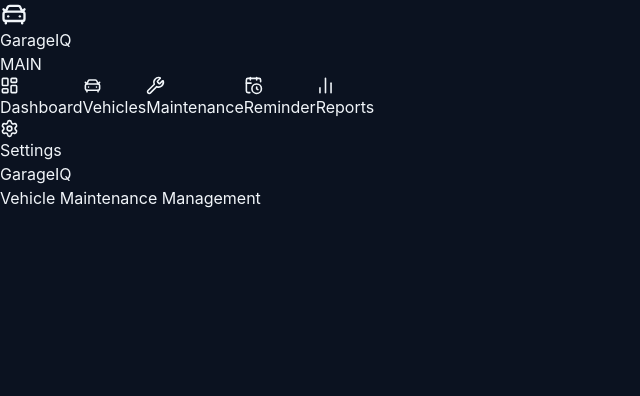
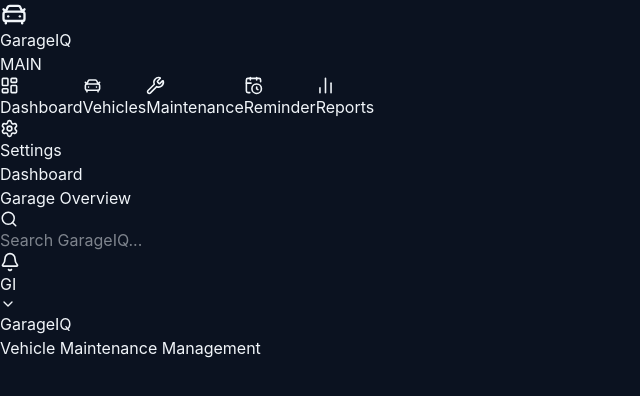
Before and after one commit to xTfTV/GarageIQ, a React (Vite) app in the folder src/renderer/: page /#/ in a window 1280 px wide. Shown: the top 396 px of the page, without its empty margins (0-640 px from the left). Built offline with nearby package versions, Linux system fonts and the light colour scheme.

Commit message:
ft ✨ - Implementing the top navigation bar component

```diff
--- a/src/renderer/src/App.tsx
+++ b/src/renderer/src/App.tsx
@@ -1,15 +1,24 @@
 import Sidebar from './Components/Layout/Sidebar'
+import Topbar from './Components/Layout/Topbar'
 
 function App(): React.JSX.Element {
   return (
     <div className="flex h-screen overflow-hidden bg-[#0b1220] text-[#f1f5f9]">
+      {/* Left sidebar */}
       <Sidebar />
 
-      <main className="min-w-0 flex-1 overflow-y-auto p-8">
-        <h1 className="text-3xl font-bold">GarageIQ</h1>
+      {/* Main application area */}
+      <div className="flex min-w-0 flex-1 flex-col">
+        {/* Top navigation */}
+        <Topbar />
 
-        <p className="mt-3 text-[#94a3b8]">Vehicle Maintenance Management</p>
-      </main>
+        {/* Page content */}
+        <main className="flex-1 overflow-y-auto p-8">
+          <h1 className="text-3xl font-bold">GarageIQ</h1>
+
+          <p className="mt-3 text-[#94a3b8]">Vehicle Maintenance Management</p>
+        </main>
+      </div>
     </div>
   )
 }
--- a/src/renderer/src/Components/Layout/Topbar.tsx
+++ b/src/renderer/src/Components/Layout/Topbar.tsx
@@ -0,0 +1,44 @@
+import { Bell, Search, ChevronDown } from 'lucide-react'
+
+function TopBar(): React.JSX.Element {
+  return (
+    <header className="flex h-20 shrink-0 items-center justify-between border-b border-[#253244] bg-[#151e2b] px-8">
+      {/* Current Page */}
+      <div>
+        <h2 className="text-lg font-semibold text-[#f1f15f9]">Dashboard</h2>
+
+        <p className="text-xs text-[#94a3b8]">Garage Overview</p>
+      </div>
+
+      {/* Right controls */}
+      <div className="flex items-center gap-5">
+        {/* Search */}
+        <div className="flex w-72 items-center gap-3 rounded-lg border border-[#253244] bg-[#0b1220] px-4 py-2.5">
+          <Search size={18} className="text-[#94a3b8]" />
+
+          <input
+            type="text"
+            placeholder="Search GarageIQ..."
+            aria-label="Search GarageIQ"
+            className="w-full bg-transparent text-sm text-[#f1f5f9] outline-none placeholder:text-[#64748b]"
+          />
+        </div>
+
+        {/* Notifications -- visual placeholder */}
+        <div className="rounded-lg p-2 text-[#94a3b8]" title="Notifications coming soon">
+          <Bell size={20} />
+        </div>
+
+        {/* User Profile -- Visual placeholder for now */}
+        <div className="flex items-center gap-2">
+          <div className="flex h-9 w-9 items-center justify-center rounded-full bg-[#203a40] text-sm font-semibold text-[#14b8a6]">
+            GI
+          </div>
+          <ChevronDown size={16} className="text-[94a3b8]" />
+        </div>
+      </div>
+    </header>
+  )
+}
+
+export default TopBar
```
